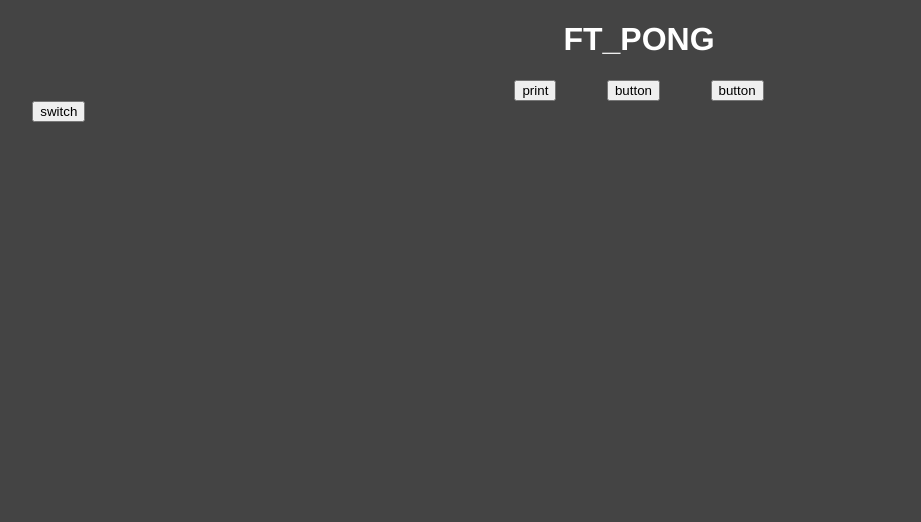
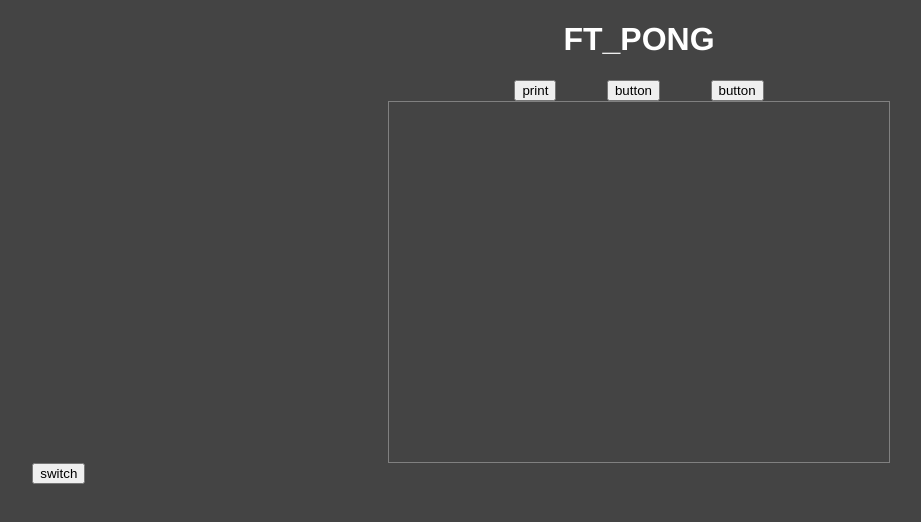
Before and after one commit to GauthierPoulain/ft_transcendence, a Vue app in the folder front/: page / in a window 1280 px wide. Shown: the top 522 px of the page, without its empty margins (1-922 px from the left). Built offline with nearby package versions, Linux system fonts and the light colour scheme.

Commit message:
canvas template

```diff
--- a/front/src/App.vue
+++ b/front/src/App.vue
@@ -2,6 +2,7 @@
 
 import Button from './components/Button.vue';
 import Cbutton from './components/Cbutton.vue';
+import Tcanvas from './components/Tcanvas.vue';
 
 import {ref} from 'vue';
 
@@ -23,6 +24,7 @@ function print() {
         <Cbutton v-on:click="print()">print</Cbutton>
         <Cbutton>button</Cbutton>
         <Cbutton>button</Cbutton>
+        <Tcanvas></Tcanvas>
     </div>
     <div>
         <Cbutton class="switch" v-on:click="swap()">switch</Cbutton>
--- /dev/null
+++ b/front/src/components/Tcanvas.vue
@@ -0,0 +1,14 @@
+<template>
+    <canvas id="myCanvas" width="500" height="360"/>
+</template>
+
+<style>
+#myCanvas {
+    border: 1px solid grey;
+    padding-left: 0;
+    padding-right: 0;
+    margin-left: auto;
+    margin-right: auto;
+    display: block;
+}
+</style>
--- a/front/src/main.ts
+++ b/front/src/main.ts
@@ -3,5 +3,4 @@ import { createApp } from 'vue'
 import App from './App.vue'
 
 const app = createApp(App)
-// app.component('Cbutton')
 app.mount('#app');
```
